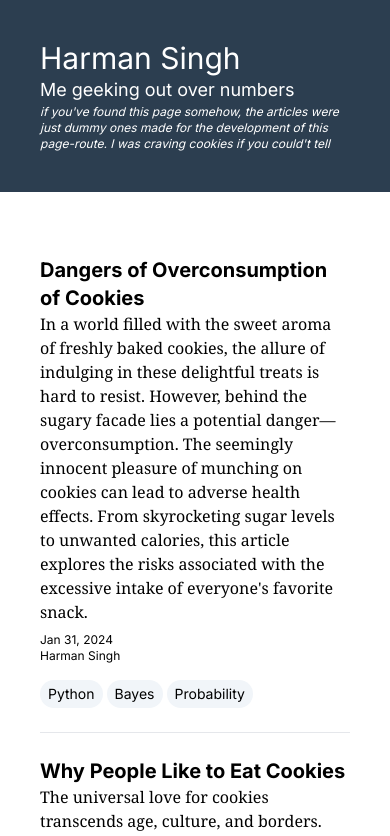
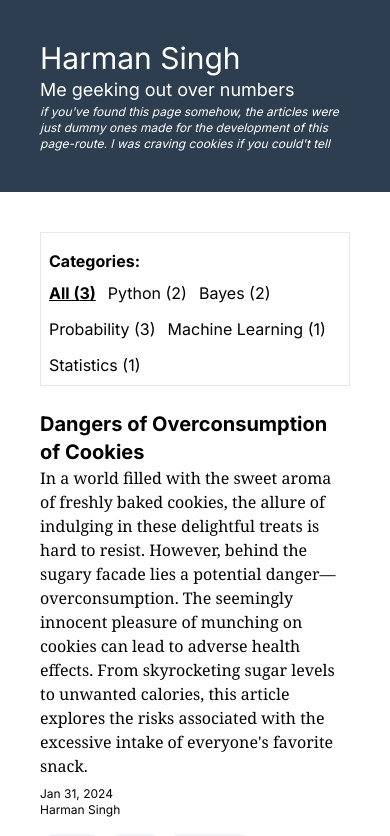
Before and after one commit to Harmxn02/harmansingh.nl, a Next.js app: page /publications in a window 390 px wide. Shown: the top 836 px of the page. Built offline with nearby package versions, Linux system fonts and the light colour scheme.

Commit message:
Categories on mobile (goofy implementation working)

```diff
--- a/src/app/publications/page.jsx
+++ b/src/app/publications/page.jsx
@@ -44,7 +44,7 @@ const Page = () => {
 	return (
 		<div>
 			<Header />
-			<div className="flex m-10">
+			<div className="flex flex-col-reverse md:flex-row m-10">
 				<div className="max-w-3xl">
 					{filteredPublications.map((publication) => {
 						return (
@@ -56,9 +56,9 @@ const Page = () => {
 					})}
 				</div>
 
-				<div className="ml-10 hidden md:block">
+				<div className="md:ml-10 border md:border-none p-2 md:p-0">
 					<p className="font-bold my-2 ">Categories:</p>
-					<ul>
+					<ul className="flex md:flex-col flex-wrap gap-3 md:gap-0">
 						<li
 							onClick={() => handleCategoryClick("")}
 							className={
@@ -79,6 +79,7 @@ const Page = () => {
 							>
 								{category} ({articlesPerCategory[category]})
 							</li>
+
 						))}
 					</ul>
 				</div>
```
